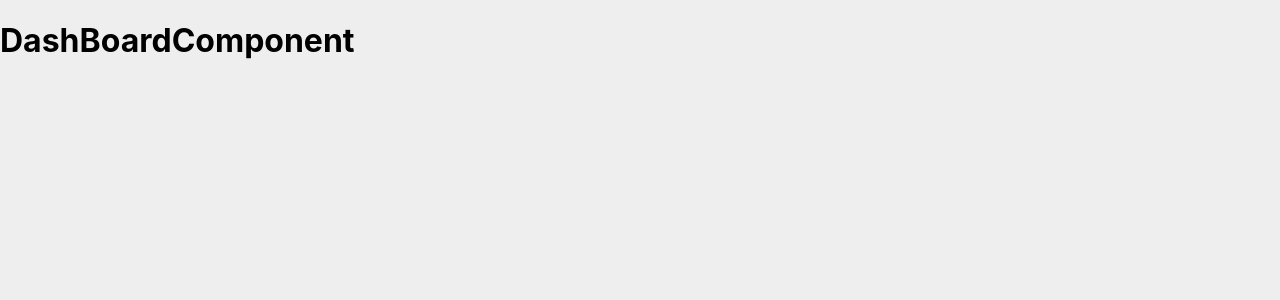
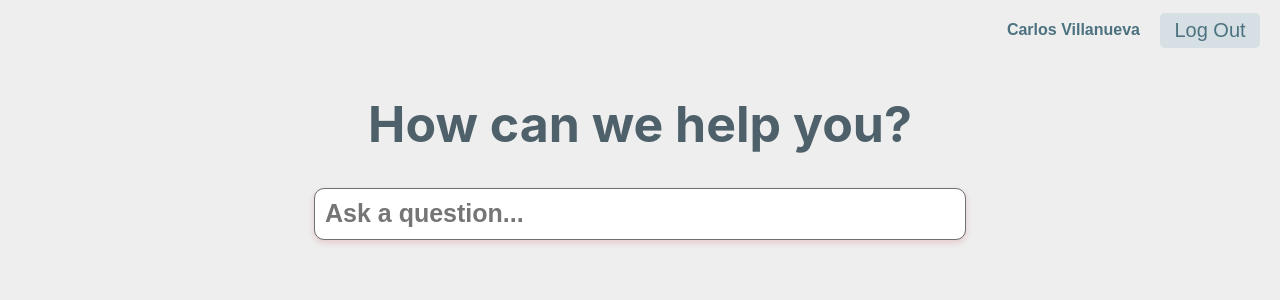
Before and after one commit to VCarlosJP/preguntamelo, a React (Create React App) app: page /dashboard in a window 1280 px wide. Shown: the top 300 px of the page. Built offline with nearby package versions, Linux system fonts and the light colour scheme.

Commit message:
Username, login/logout button, ask question box added to UserDashBoard Component

```diff
--- a/src/App.scss
+++ b/src/App.scss
@@ -1,5 +1,73 @@
 $base-color: #eeeeee;
+$small-titles-color: #4c727f;
 
 body {
   background: $base-color;
 }
+
+button,
+input {
+  border: 0;
+  padding: 0;
+}
+
+.header {
+  display: flex;
+  justify-content: flex-end;
+  align-items: center;
+}
+
+.user-name {
+  color: $small-titles-color;
+  font-family: Arial, Helvetica, sans-serif;
+  font-size: 16px;
+  letter-spacing: 0px;
+  opacity: 1;
+  margin-right: 20px;
+}
+
+.login-logout-button {
+  margin-right: 20px;
+  background: #d6dfe4 0% 0% no-repeat padding-box;
+  border-radius: 5px;
+  opacity: 1;
+  width: 100px;
+  height: 35px;
+  color: $small-titles-color;
+  font-family: Arial, Helvetica, sans-serif;
+  font-size: 20px;
+  opacity: 1;
+}
+
+.ask-question-title {
+  text-align: left;
+  font-size: 50px;
+  font: normal normal bold Arial;
+  letter-spacing: 0px;
+  color: #0b2532;
+  opacity: 0.7;
+}
+
+.ask-question-box {
+  display: flex;
+  flex-direction: column;
+}
+
+.ask-question-box > * {
+  align-self: center;
+}
+
+.search-box {
+  width: 50%;
+  height: 50px;
+  background: #ffffff 0% 0% no-repeat padding-box;
+  box-shadow: 0px 3px 6px #bc1b1b29;
+  border: 1px solid #707070;
+  border-radius: 10px;
+  opacity: 1;
+  font: normal normal bold 25px Arial;
+  letter-spacing: 0px;
+  color: #b7b7b7;
+  opacity: 1;
+  padding-left: 10px;
+}
--- a/src/components/UserDashboard.js
+++ b/src/components/UserDashboard.js
@@ -4,7 +4,15 @@ export default class UserDashboard extends React.Component {
   render() {
     return (
       <div>
-        <h1>DashBoardComponent</h1>
+        <div className="header">
+          <h4 className="user-name">Carlos Villanueva</h4>
+          <button className="login-logout-button">Log Out</button>
+        </div>
+
+        <div className="ask-question-box">
+          <h1 className="ask-question-title">How can we help you?</h1>
+          <input className="search-box" placeholder="Ask a question..."></input>
+        </div>
       </div>
     );
   }
```
Also changed, not shown: 1 other file (tests, documents, lock files or other folders).
